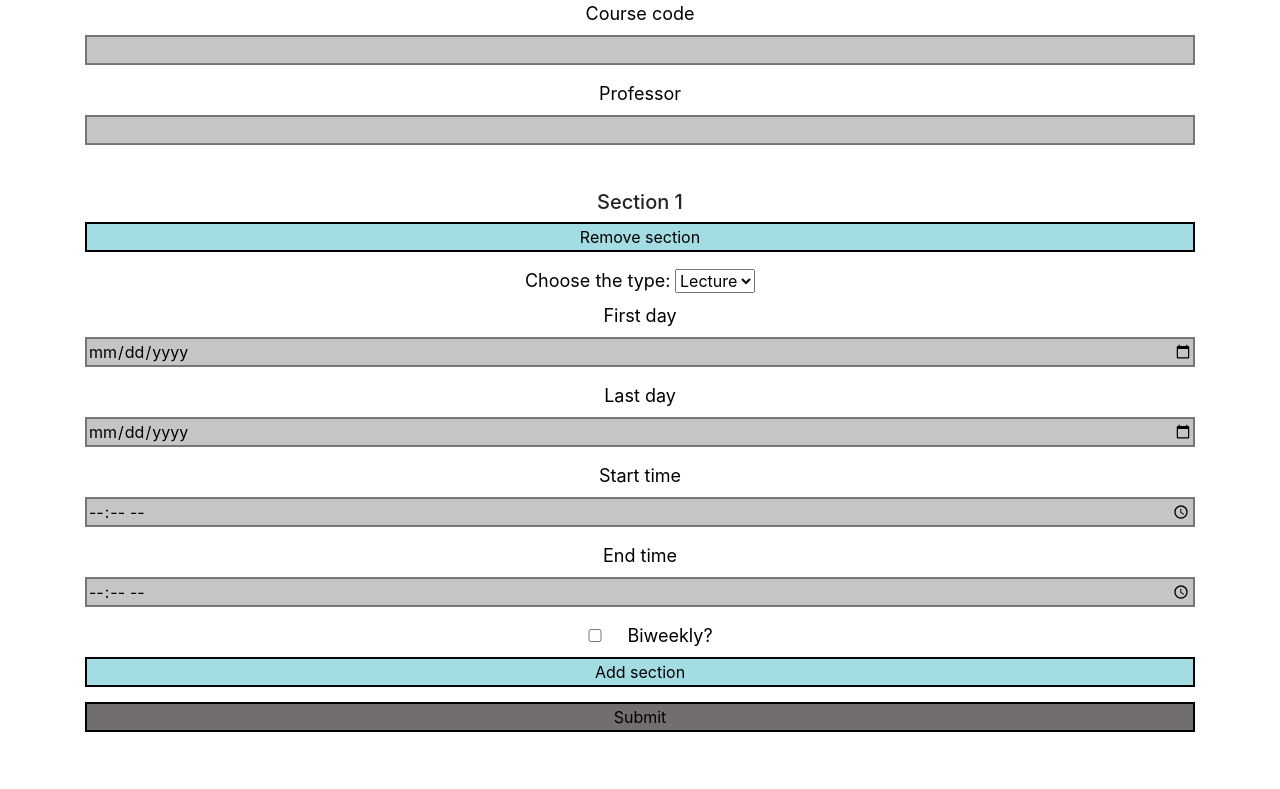
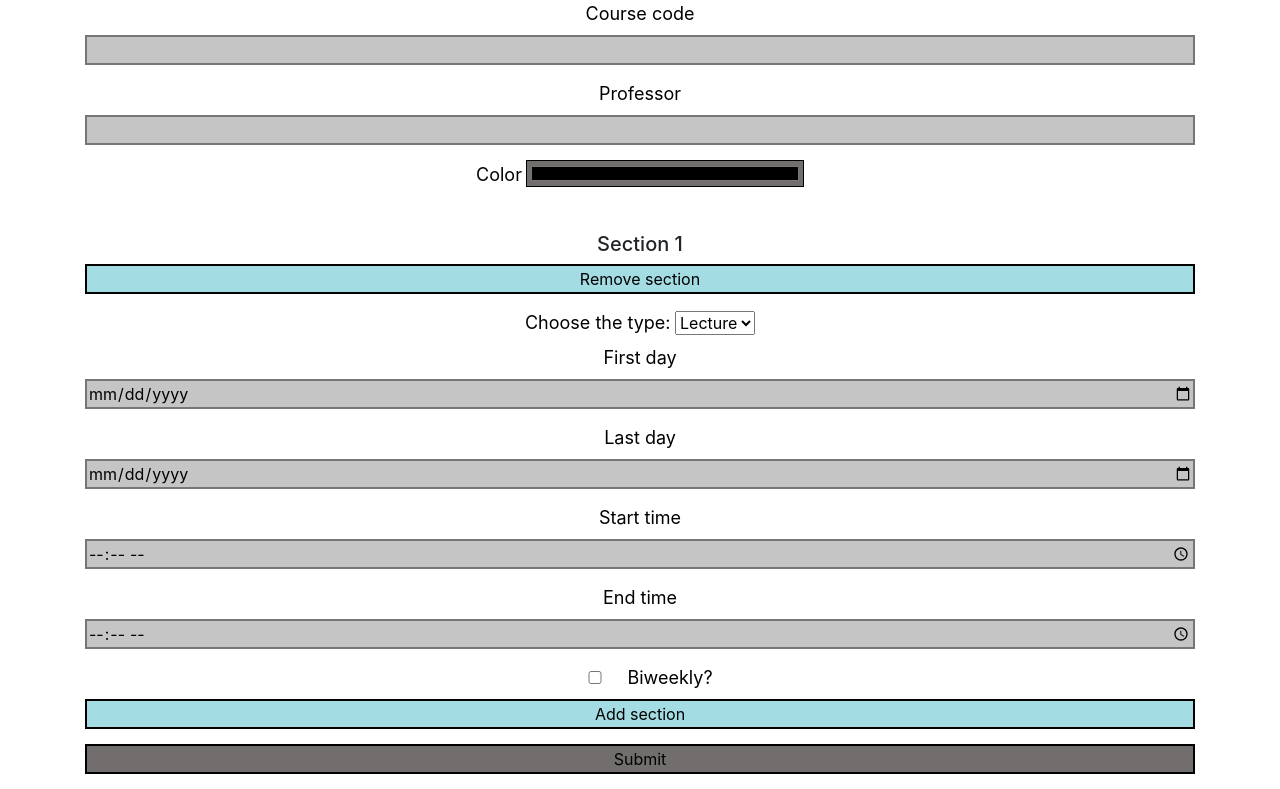
Before and after one commit to Temberlane/hangtime, a Flask app: page /add-class in a window 1280 px wide. Shown: the part 56-845 px from the top of the page. Before the commit the page ends 788 px from the top, so only its background shows below. Run offline with Flask 3, Linux system fonts and the light colour scheme; a user stored in the database is signed in; some libraries are stand-ins or nearby versions.

Commit message:
added color picker to classes

```diff
--- a/website/auth.py
+++ b/website/auth.py
@@ -75,6 +75,7 @@ def logout():
 def class_add():
     if request.method == 'POST':
         num_sections = int(request.form.get("sections"))
+
         valid = True
         for i in range(num_sections):
             first_day = datetime.strptime(request.form.get(f"{i}/fday"), '%Y-%m-%d').date()
@@ -94,7 +95,7 @@ def class_add():
                 m = 'The end time must be after the start time'
                 valid = False
                 break
-            elif start_time.min%30!=0 or end_time.min%30!=0:
+            elif int(start_time.min.strftime("%M"))%30!=0 or int(end_time.min.strftime("%M"))%30!=0:
                 m = 'Times must be inputted in 30 minute increments'
                 valid = False
                 break
@@ -102,6 +103,7 @@ def class_add():
         if valid:
             course = request.form.get("class")
             prof = request.form.get("prof")
+            color = request.form.get("color") # returns hex code (as a str)
 
             for i in range(num_sections):
                 section_type = request.form.get(f"{i}/type")
@@ -128,7 +130,7 @@ def event_add():
                 flash('Event must start before it ends', category='error')
                 valid = False
                 break
-            elif start.min%30!=0 or end.min%30!=0:
+            elif int(start.min.strftime("%M"))%30!=0 or int(end.min.strftime("%M"))%30!=0:
                 flash('Times must be inputted in 30 minute increments', category='error')
                 valid = False
                 break
--- a/website/templates/add_class.html
+++ b/website/templates/add_class.html
@@ -19,6 +19,10 @@ input[type="button"]{
 margin-bottom: 15px;
 background-color: #a3dce3;
 }
+input[type="color"]{
+width: 25%;
+background-color: #736e6e;
+}
 input[type="submit"]{
 background-color: #736e6e;
 }
@@ -31,6 +35,8 @@ background-color: #736e6e;
     <label for="prof">Professor</label><br>
     <input type="text" id="prof" name="prof" required><br>
     <input type="hidden" id="sectioncount" name="sections" value=0>
+    <label for="color">Color</label>
+    <input type="color" id="color" name = "color">
     <div id="section-container">
     </div>
     <input type="button" onclick=addSection() value="Add section">
@@ -65,7 +71,7 @@ function addSection () {
     <input type="time" id="${i}/etime" name="${i}/etime" required><br>
 
     <input type="checkbox" id="${i}/biweekly" name="${i}/biweekly" value=true>
-    <label for="biweekly"> Biweekly?</label><br></div>`;
+    <label for="biweekly"> Biweekly?</label><br>`;
 
     let container = document.getElementById('section-container');
     let div = document.createElement('div');
```
